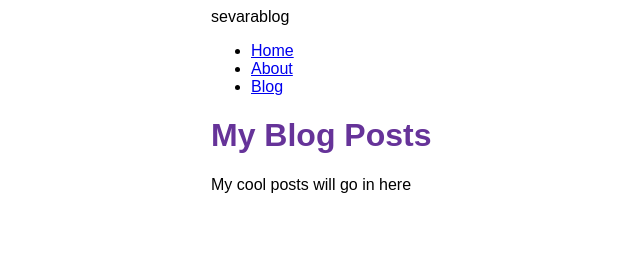
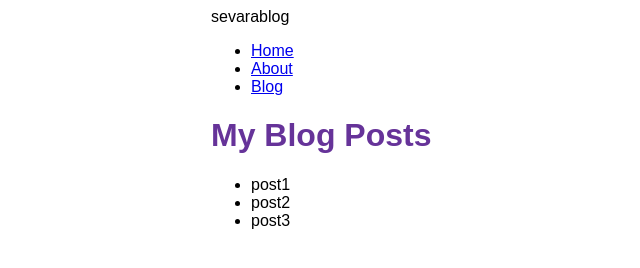
Before and after one commit to mooghoo/sevarablog, a Gatsby site: page /blog in a window 1280 px wide. Shown: the whole page, without its empty margins (179-819 px from the left). Built offline with nearby package versions, Linux system fonts and the light colour scheme; Gatsby itself is replaced by a stand-in of ours.

Commit message:
blog page

```diff
--- a/src/pages/blog.js
+++ b/src/pages/blog.js
@@ -1,15 +1,30 @@
+import { graphql } from 'gatsby'
 import * as React from 'react'
 import Layout from '../components/layout'
 import Seo from '../components/seo'
 
-const BlogPage = () => {
+const BlogPage = ({ data }) => {
   return (
     <Layout pageTitle="My Blog Posts">
-      <p>My cool posts will go in here</p>
+      <ul> {
+        data.allFile.nodes.map(node =>   (
+            <li key={node.name}>
+                {node.name}
+            </li>
+        )) }
+        </ul>
     </Layout>
   )
 }
 
+export const query = graphql`
+query MyQuery {
+    allFile(filter: {sourceInstanceName: {eq: "blog"}}) {
+      nodes {
+        name
+      }
+    }
+  }`
 export const Head = () => <Seo title="My Blog Posts" />
 
 export default BlogPage
```
